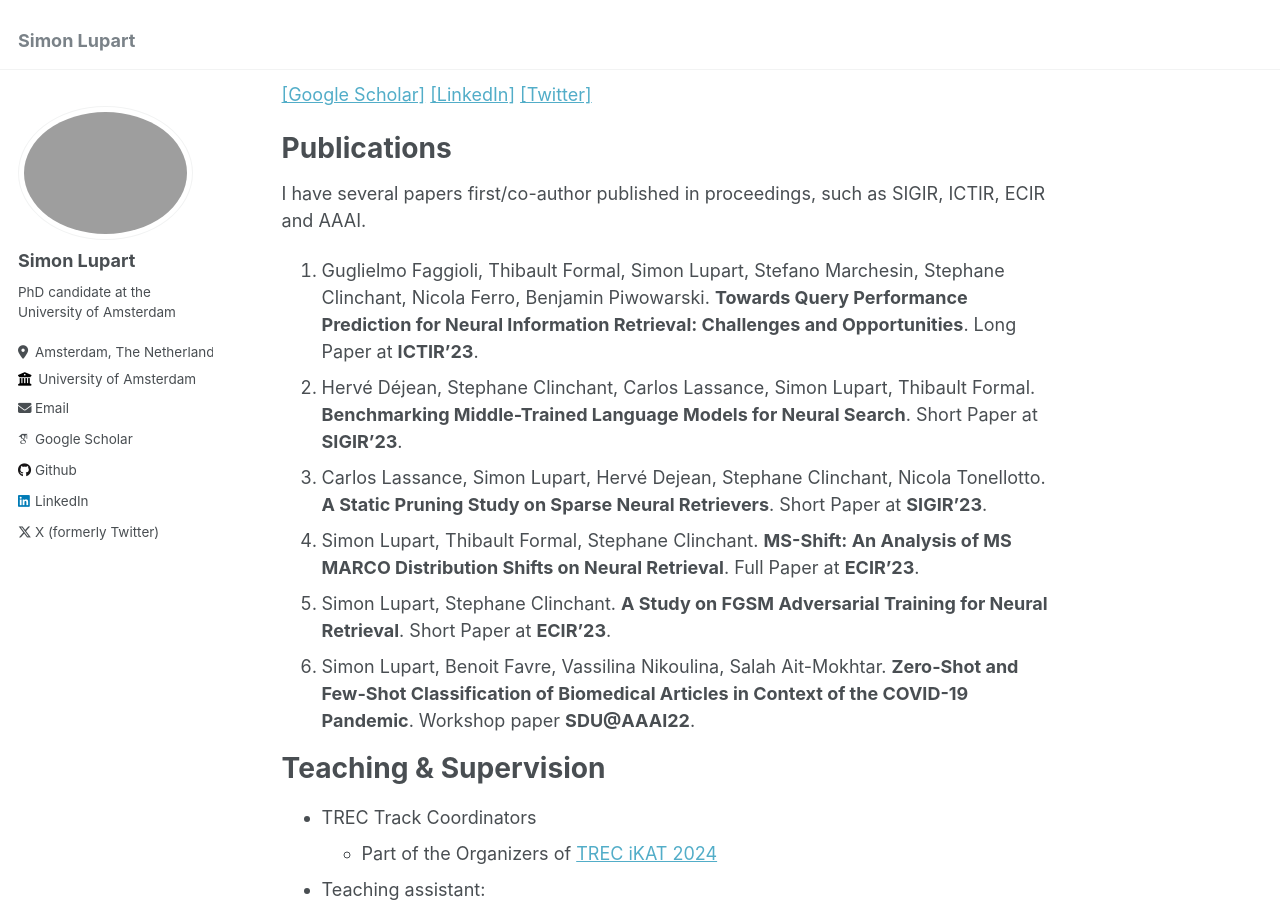
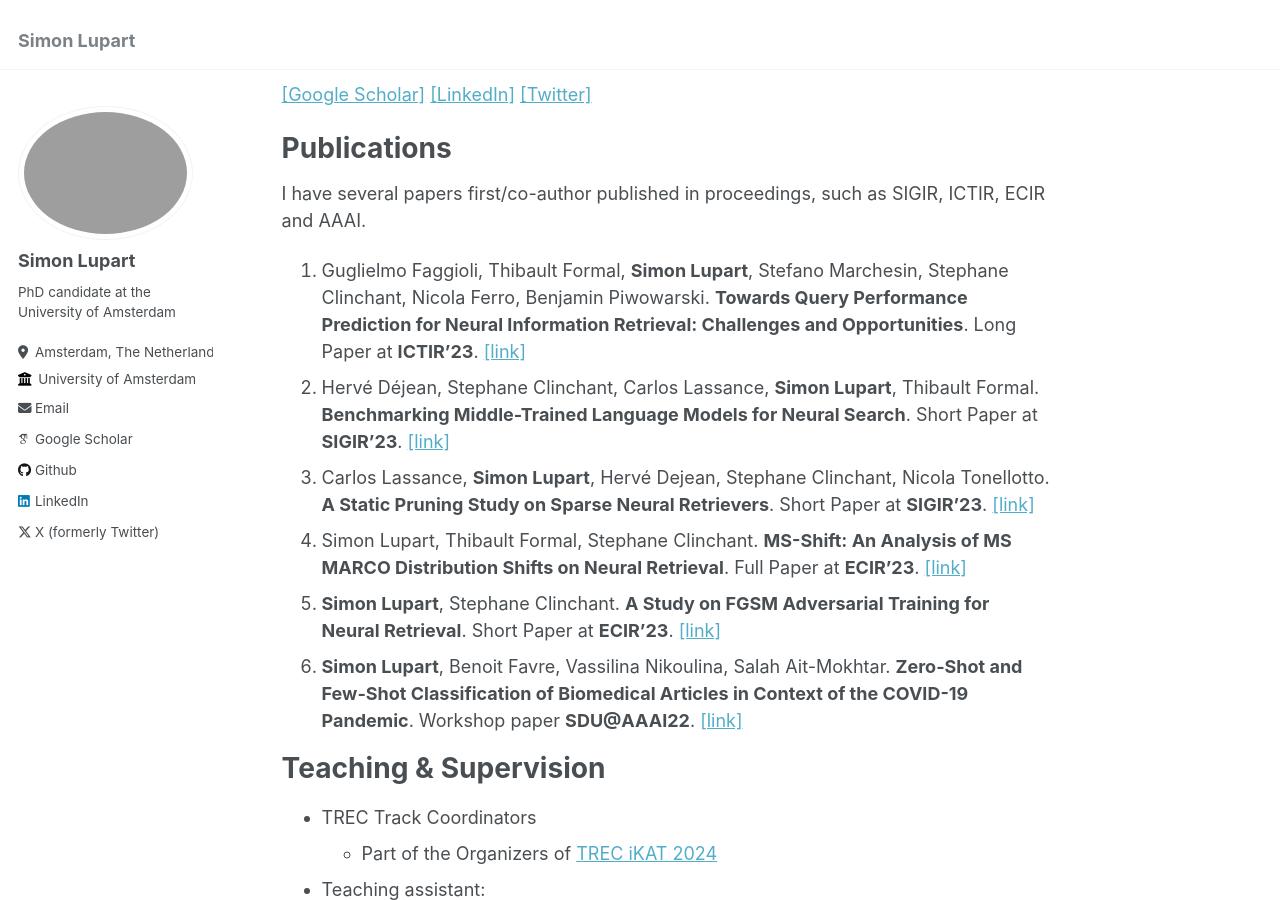
Before and after one commit to SimonLupart/SimonLupart.github.io, a Jekyll site: the page built from _pages/about.md, in a window 1280 px wide and 900 px high, scrolled down 479 px. Built offline with Jekyll 4.4.1, drawn with Linux system fonts in a browser that asks for light colours; some web fonts are replaced.

Commit message:
Update about.md

```diff
--- a/_pages/about.md
+++ b/_pages/about.md
@@ -23,12 +23,12 @@ My curriculum vitae is available [here](https://SimonLupart.github.io/files/CV_S
 Publications
 ======
 I have several papers first/co-author published in proceedings, such as SIGIR, ICTIR, ECIR and AAAI.
-1. Guglielmo Faggioli, Thibault Formal, Simon Lupart, Stefano Marchesin, Stephane Clinchant, Nicola Ferro, Benjamin Piwowarski. **Towards Query Performance Prediction for Neural Information Retrieval: Challenges and Opportunities**. Long Paper at **ICTIR’23**.
-2. Hervé Déjean, Stephane Clinchant, Carlos Lassance, Simon Lupart, Thibault Formal. **Benchmarking Middle-Trained Language Models for Neural Search**. Short Paper at **SIGIR’23**.
-3. Carlos Lassance, Simon Lupart, Hervé Dejean, Stephane Clinchant, Nicola Tonellotto. **A Static Pruning Study on Sparse Neural Retrievers**. Short Paper at **SIGIR’23**.
-4. Simon Lupart, Thibault Formal, Stephane Clinchant. **MS-Shift: An Analysis of MS MARCO Distribution Shifts on Neural Retrieval**. Full Paper at **ECIR’23**.
-5. Simon Lupart, Stephane Clinchant. **A Study on FGSM Adversarial Training for Neural Retrieval**. Short Paper at **ECIR’23**.
-6. Simon Lupart, Benoit Favre, Vassilina Nikoulina, Salah Ait-Mokhtar. **Zero-Shot and Few-Shot Classification of Biomedical Articles in Context of the COVID-19 Pandemic**. Workshop paper **SDU@AAAI22**.
+1. Guglielmo Faggioli, Thibault Formal, **Simon Lupart**, Stefano Marchesin, Stephane Clinchant, Nicola Ferro, Benjamin Piwowarski. **Towards Query Performance Prediction for Neural Information Retrieval: Challenges and Opportunities**. Long Paper at **ICTIR’23**. [[link]](https://dl.acm.org/doi/pdf/10.1145/3578337.3605142)
+2. Hervé Déjean, Stephane Clinchant, Carlos Lassance, **Simon Lupart**, Thibault Formal. **Benchmarking Middle-Trained Language Models for Neural Search**. Short Paper at **SIGIR’23**. [[link]](https://dl.acm.org/doi/pdf/10.1145/3539618.3591956)
+3. Carlos Lassance, **Simon Lupart**, Hervé Dejean, Stephane Clinchant, Nicola Tonellotto. **A Static Pruning Study on Sparse Neural Retrievers**. Short Paper at **SIGIR’23**. [[link]](https://dl.acm.org/doi/pdf/10.1145/3539618.3591941)
+4. Simon Lupart, Thibault Formal, Stephane Clinchant. **MS-Shift: An Analysis of MS MARCO Distribution Shifts on Neural Retrieval**. Full Paper at **ECIR’23**. [[link]](https://arxiv.org/pdf/2205.02870)
+5. **Simon Lupart**, Stephane Clinchant. **A Study on FGSM Adversarial Training for Neural Retrieval**. Short Paper at **ECIR’23**. [[link]](https://arxiv.org/pdf/2301.10576)
+6. **Simon Lupart**, Benoit Favre, Vassilina Nikoulina, Salah Ait-Mokhtar. **Zero-Shot and Few-Shot Classification of Biomedical Articles in Context of the COVID-19 Pandemic**. Workshop paper **SDU@AAAI22**. [[link]](https://arxiv.org/pdf/2201.03017)
 
 Teaching & Supervision
 ======
```
